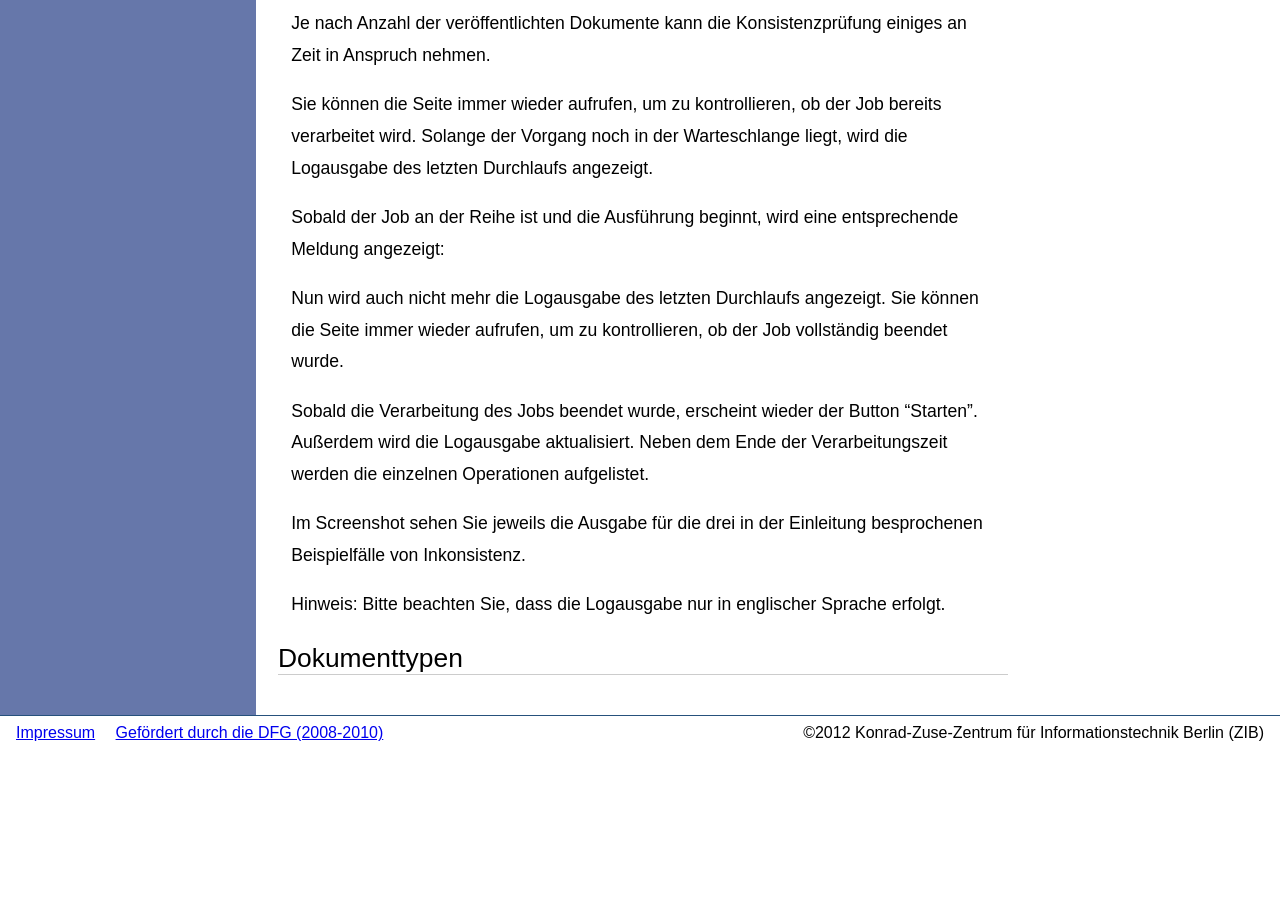
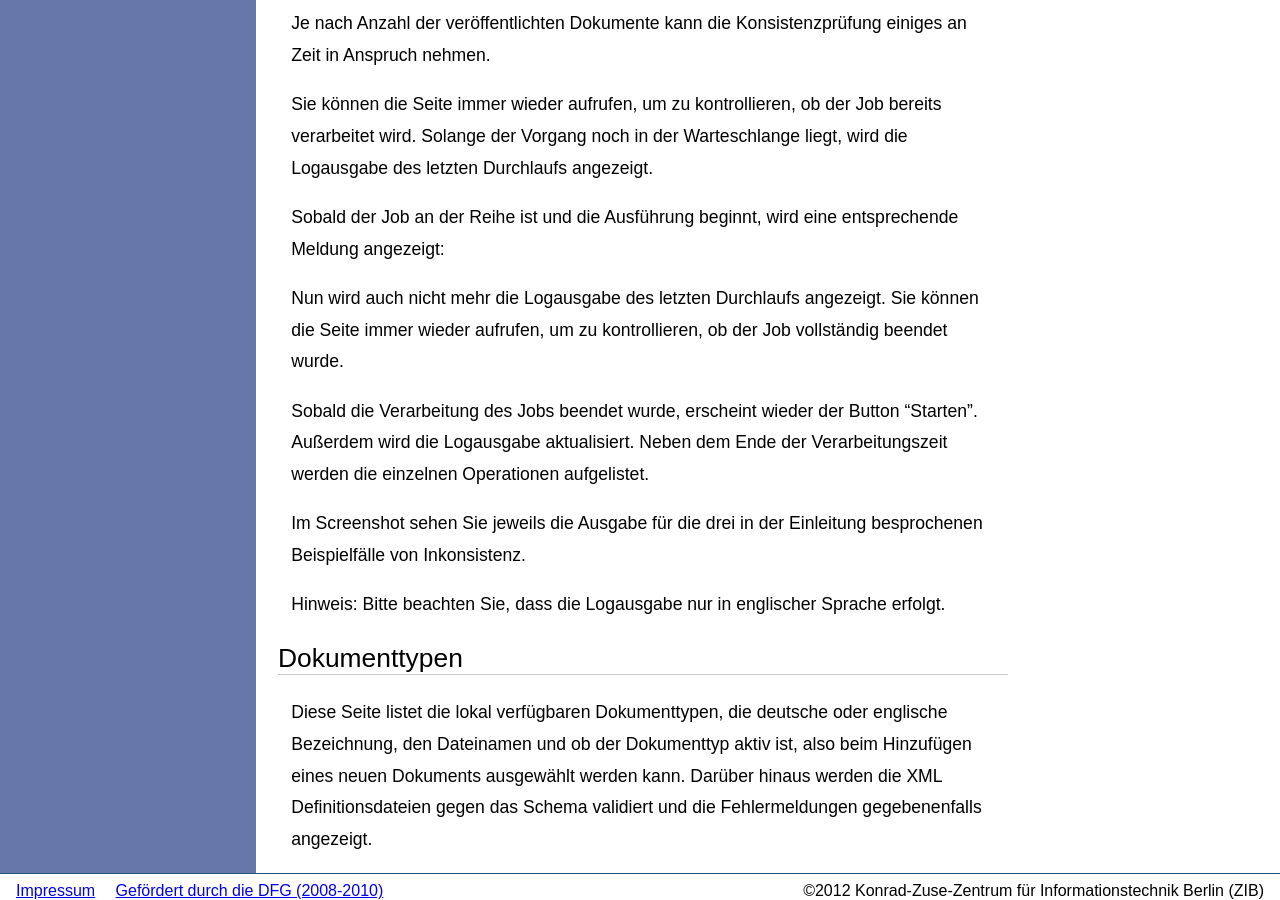
Before and after one commit to OPUS4/userdoc, a Jekyll site: the page built from admin/info.md, in a window 1280 px wide and 900 px high, scrolled down 2112 px. Built offline with Jekyll 4.4.1, drawn with Linux system fonts in a browser that asks for light colours; before the commit the page ends 2854 px from its top, so only the background shows below that; some of the changed text lies outside the part shown.

Commit message:
#9 - Anzeige von Dokumenttypenuebersicht erlaeutert.

```diff
--- a/admin/info.md
+++ b/admin/info.md
@@ -94,3 +95,8 @@ Beispielfälle von Inkonsistenz.
 Hinweis: Bitte beachten Sie, dass die Logausgabe nur in englischer Sprache erfolgt.
 
 ## Dokumenttypen
+
+Diese Seite listet die lokal verfügbaren Dokumenttypen, die deutsche oder englische Bezeichnung,
+den Dateinamen und ob der Dokumenttyp aktiv ist, also beim Hinzufügen eines neuen Dokuments
+ausgewählt werden kann. Darüber hinaus werden die XML Definitionsdateien gegen das Schema validiert
+und die Fehlermeldungen gegebenenfalls angezeigt.
```
Also changed, not shown: other parts of admin/info.md (+1 -0 lines).
